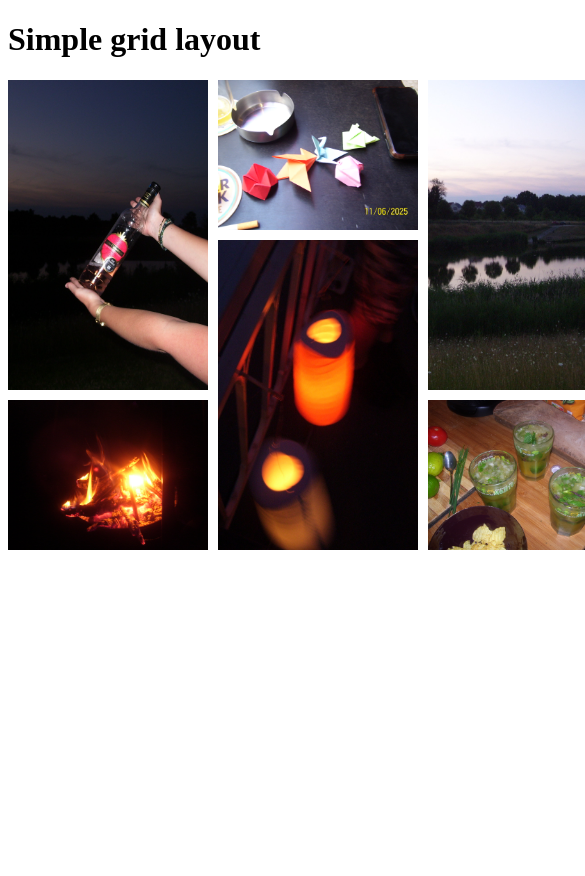
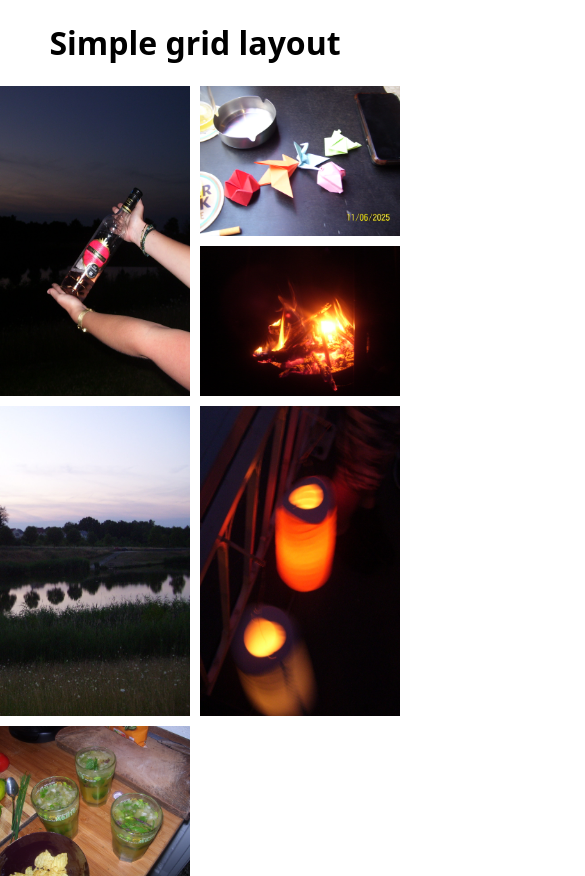
Before and after one commit to jabrth/grid_layout, a plain HTML site: page index.html in a window 390 px wide. Shown: the top 876 px of the page, 585 px wide, since content can reach past the window. Before the commit the page ends 844 px from the top, so only its background shows below. Drawn offline with Linux system fonts and the light colour scheme.

Commit message:
responsive

```diff
--- a/style.css
+++ b/style.css
@@ -1,9 +1,15 @@
+h1{
+	justify-self: center;
+	font-family: system-ui, -apple-system, BlinkMacSystemFont, 'Segoe UI', Roboto, Oxygen, Ubuntu, Cantarell, 'Open Sans', 'Helvetica Neue', sans-serif;
+}
+
 main{
-	width: 90%;
 	display: grid;
 	grid-template-columns: 200px 200px 200px;
 	grid-template-rows:  150px 150px 150px;
 	gap: 10px;
+	justify-self: center;
+
 }
 
 img{
@@ -32,3 +38,58 @@
 	grid-row-start: 3;
 	grid-column-start: 3;
 }
+
+
+@media  screen and (max-width: 680px) {
+
+	body{
+		margin: 0;
+	}
+
+	h1{
+		justify-self: center;
+	}
+
+	main{
+		display: grid;
+		grid-template-columns: 200px 200px;
+		grid-template-rows: repeat(5, 150px);
+		gap: 10px;
+		justify-self: center;
+	}
+
+	img{
+		max-width: 200px;
+	}
+
+	.bottle{
+		grid-row-start: 1;
+		grid-row-end: span 2;
+		height: 310px;
+	}
+
+	.fire{
+		grid-column: 2;
+		grid-row: 2;
+	}
+
+	.lac{
+		grid-row-start: 3;
+		grid-row-end: span 2;
+		height: 310px;
+
+	}
+
+	.lanternes{
+		grid-row-start: 3;
+		grid-row-end: span 2;
+		height: 310px;
+	}
+
+	.verre{
+		grid-row: 5;
+		grid-column: 1;
+		width: 400px;
+	}
+
+}
```
